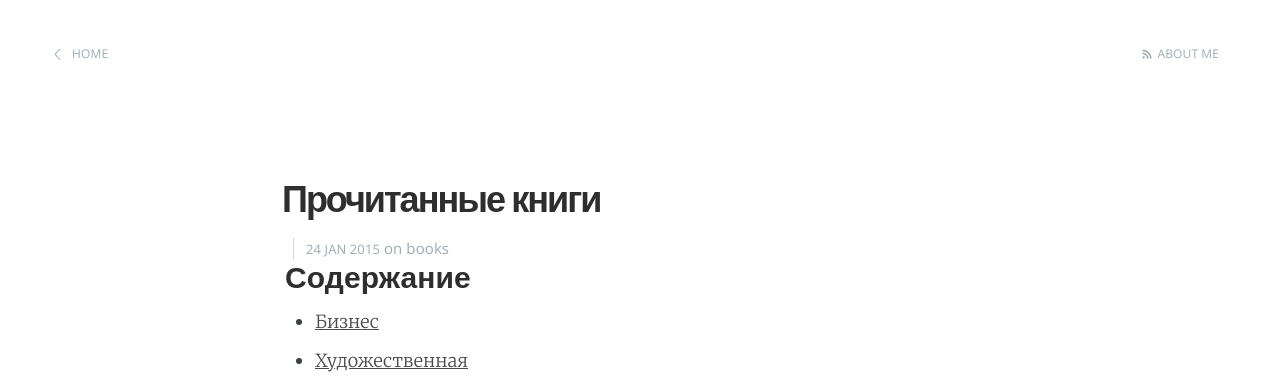
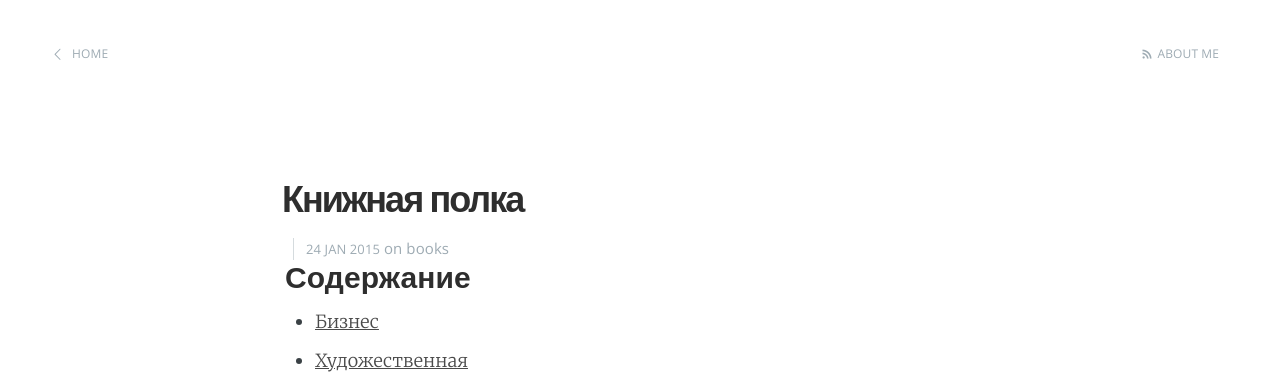
Before and after one commit to vetal232/vetal232.github.io, a Jekyll site: the page built from _posts/2015-01-24-books.markdown, in a window 1280 px wide. Shown: the top 376 px of the page. Built offline with Jekyll 4.4.1, drawn with Linux system fonts in a browser that asks for light colours.

Commit message:
Update 2015-01-24-books.markdown

```diff
--- a/_posts/2015-01-24-books.markdown
+++ b/_posts/2015-01-24-books.markdown
@@ -1,6 +1,6 @@
 ---
 layout: post
-title: Прочитанные книги
+title: Книжная полка
 date:
   "Sat Jan 24 2015 18:52:44 GMT+0300": null
 categories: books
```
